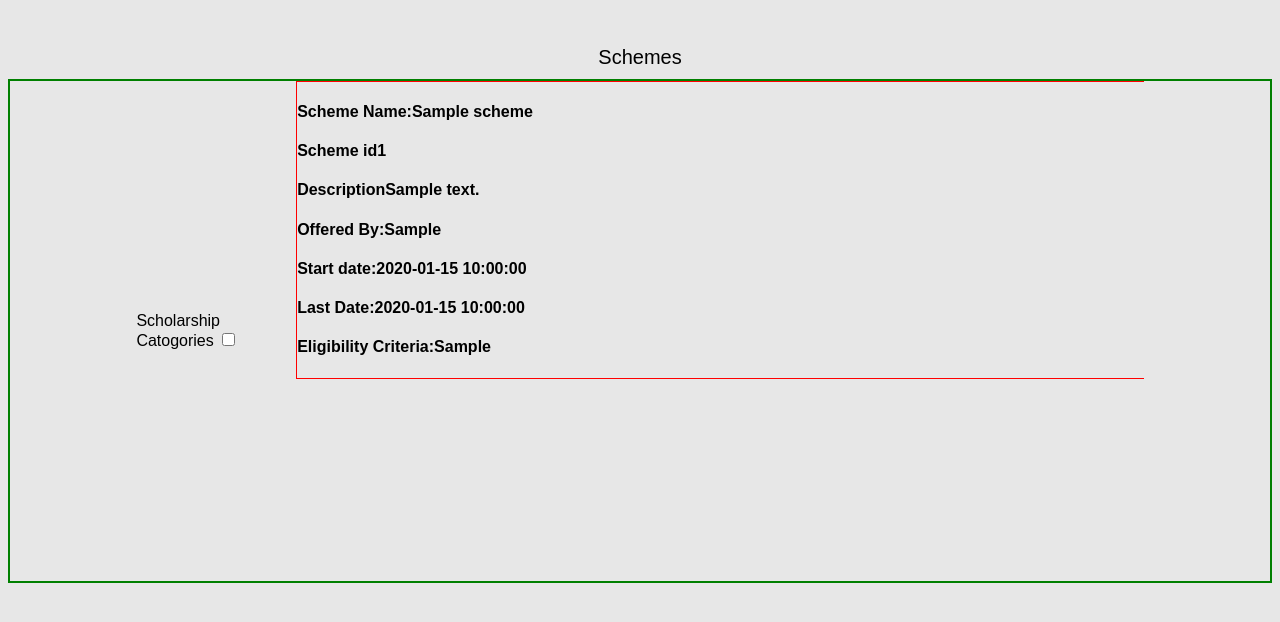
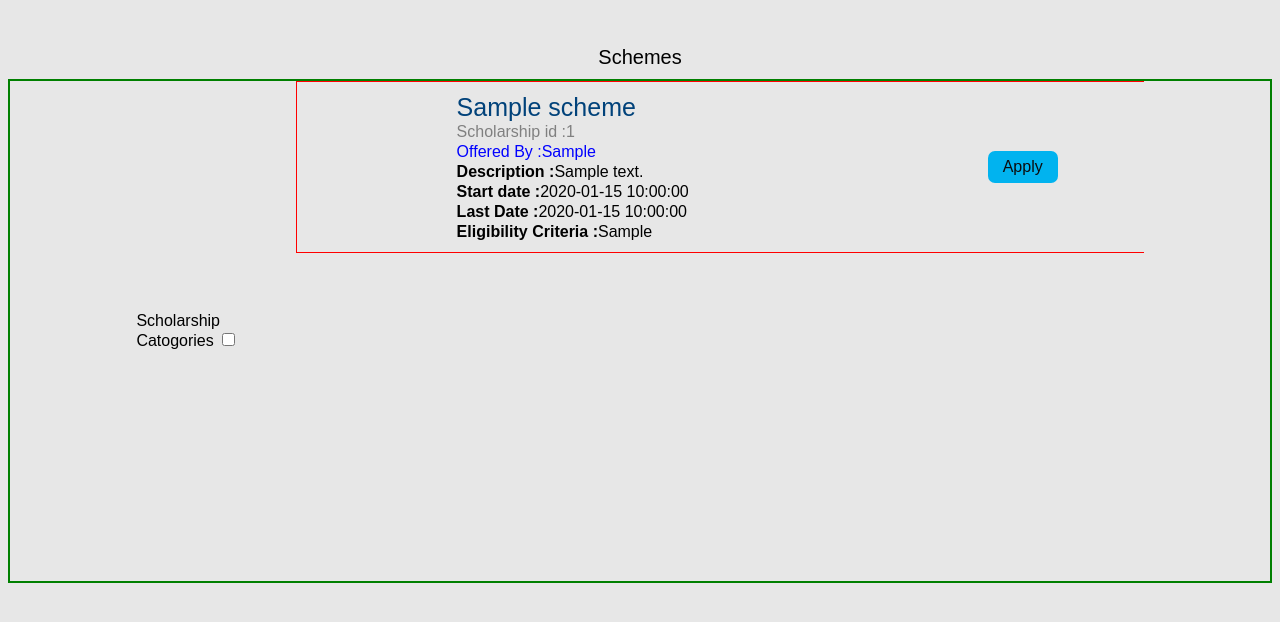
Before and after one commit to Godwin-07/final-year-project, a PHP site: page /schemes.php in a window 1280 px wide. Shown: the part 79-701 px from the top of the page. Run offline with PHP 8.4, Linux system fonts and the light colour scheme; tables that the repository leaves empty or names only in its code hold one stand-in row (values such as "Sample post").

Commit message:
major changes
nav addition for some pages,
displaying lists,
admin login connection.

```diff
--- a/final year project/login.php
+++ b/final year project/login.php
@@ -4,6 +4,8 @@
         <link rel="stylesheet" href="signin.css">
     </head>
     <body>
+      <?php include 'nav.php'; ?>
+    <div class="bdy">
     <div class="container">
       <h2 class="form-title">Log in</h2>
         <form class="form" method="post">
@@ -20,10 +22,10 @@
         </div>
        <center><p>if you don't have an account<br>
           <a href="signin.php">register here</a></p></center>
-
         </div>
         </form>
         </div>
+     </div>
     </body>
 </html>
 
@@ -57,7 +59,7 @@ if (!empty($uname) && !empty($pasword))
         echo '<script>alert("Login successfull !"); window.location.href = "homepage.php";</script>';
         exit();
     } else {
-        echo "Error: " . $query . "<br>" . $con->error;
+        echo '<script>alert("Login failed !"); window.location.href = "login.php";</script>';
     }
 } else {
     echo '<script> alert("Please fill in all the fields and make sure the passwords match."); window.location.href = "homepage.php";</script>';
--- a/final year project/schemes.php
+++ b/final year project/schemes.php
@@ -40,14 +40,49 @@ if ($sql->num_rows > 0) {
     while ($row = $sql->fetch_assoc())
     {
 ?>
-        <div class="schemes">
-        <h4>Scheme Name:<?php echo $row['sch_name']?></h4>
-            <h4>Scheme id<?php echo $row['sch_id'] ?></h4>
-            <h4>Description<?php echo $row['description'] ?></h4>
-            <h4>Offered By:<?php echo $row['offeredby'] ?></h4>
-            <h4>Start date:<?php echo $row['start_date'] ?></h4>
-            <h4>Last Date:<?php echo $row['last_date'] ?></h4>
-            <h4>Eligibility Criteria:<?php echo $row['eligibility'] ?></h4>
+    <div class="schemes"
+        style="font-family: Arial;
+                display:flex;
+                padding:10px;
+                justify-content:space-around;">
+
+    <div style="font-family: Arial;
+                display:flex;
+                flex-direction: column;
+                justify-content:space-around;
+                max-width:370px;">
+        <div
+        style=
+        "font-size:25px;
+        color: #01427a;"><?php echo $row['sch_name']?></div>
+        <div
+        style=
+        "color:grey;
+        font-size:16px;">Scholarship id :<?php echo $row['sch_id'] ?></div>
+        <div
+        style=
+        "color: blue;
+        ">Offered By :<?php echo $row['offeredby'] ?></div>
+        <div class="description"><b>Description :</b><?php echo $row['description'] ?></div>
+        <div><b>Start date :</b><?php echo $row['start_date'] ?></div>
+        <div><b>Last Date :</b><?php echo $row['last_date'] ?></div>
+        <div><b>Eligibility Criteria :</b><?php echo $row['eligibility'] ?></div>
+    </div>
+    <div
+    style="display:flex;
+            justify-content:center;
+            align-items:center;">
+    <a href="#">
+    <button
+    style="padding: 7px 15px;
+    border-style: none;
+    border-radius: 7px;
+    font-size: medium;
+    background-color: rgb(1, 179, 239);
+    color:#0c0c0d;
+    cursor: pointer;"
+    >Apply</button></a>
+    </div>
     </div>
     <?php
             $i++;
@@ -56,22 +91,10 @@ if ($sql->num_rows > 0) {
     else{
         echo "<h3>No items found <h3>";
     }
+?>
 
-
-
-
-
-?>
-          <!--  <div class="schemes">
-
-            </div>
-            <div class="schemes"></div>
-            <div class="schemes"></div>
-            <div class="schemes"></div>
-            <div class="schemes"></div>
-            <div class="schemes"></div>  -->
-        </div>
-        </div>
+    </div>
+    </div>
 </body>
 
 
--- a/final year project/signin.php
+++ b/final year project/signin.php
@@ -4,6 +4,8 @@
         <link rel="stylesheet" href="signin.css">
     </head>
     <body>
+    <?php include 'nav.php'; ?>
+    <div class="bdy">
     <div class="container">
       <h2 class="form-title">Registration</h2>
         <form class="form" method="POST">
--- a/final year project/template.css
+++ b/final year project/template.css
@@ -27,6 +27,7 @@
     display: flex;
     flex-direction: column;
     align-items: flex-start;
+
 }
 .list
 {
@@ -34,10 +35,12 @@
     height: 500px;
     display: flex;
     flex-direction: column;
-    overflow-y: scroll;
+    overflow-y:scroll;
 }
 .schemes
 {
+    display: flex;
+    /*flex-direction: column;*/
     border: 1px;
     border-style: solid;
     border-color: red;
```
Also changed, not shown: final year project/admin.php (+43 -1 lines), final year project/signin.css (+8 -24 lines), final year project/adminDashboard.php (added).
